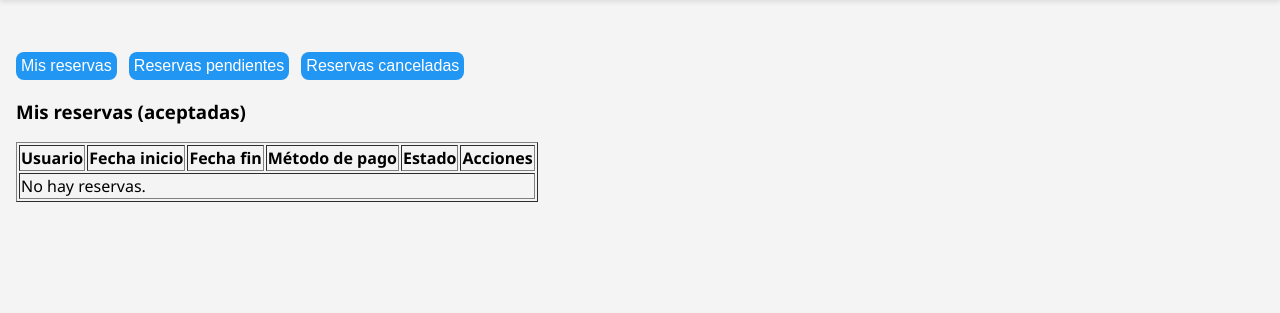
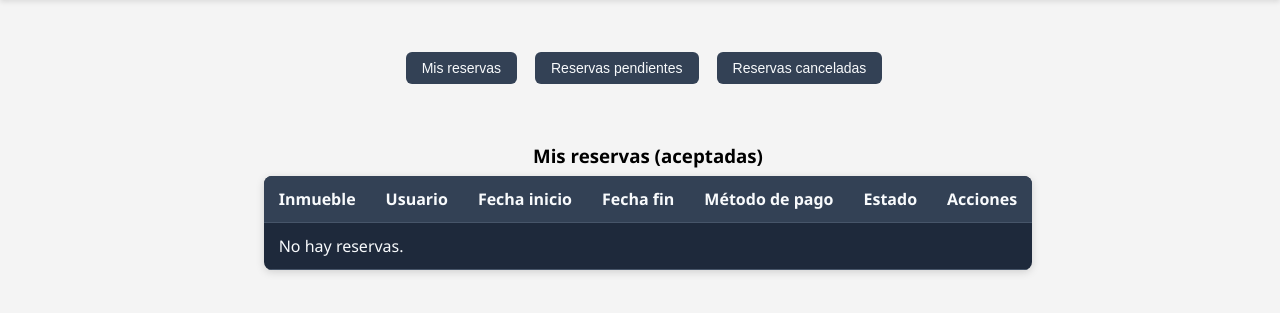
Before and after one commit to tomaspaoletti00/Ingenieria-de-Software-2, a Django app: page /reserva/reservas/ in a window 1280 px wide. Shown: the part 80-393 px from the top of the page. Run offline with Django 5.2, Linux system fonts and the light colour scheme; a user stored in the database is signed in; data comes from the database, SQL or seed files in the repository; both versions use the stored data as it was after the commit.

Commit message:
Arregle tablas de reservas

```diff
--- /dev/null
+++ b/static/styles/tabla_reservas_generica.css
@@ -0,0 +1,44 @@
+.tabla-reservas {
+    width: 100%;
+    max-width: 900px; /* Limita el ancho total */
+    margin: 0 auto;   /* Centra la tabla */
+    border-collapse: collapse;
+    background-color: #1e293b;
+    color: #f8fafc;
+    border-radius: 8px;
+    overflow: hidden;
+    box-shadow: 0 2px 8px rgba(0, 0, 0, 0.15);
+}
+
+.tabla-reservas thead {
+    background-color: #334155;
+}
+
+.tabla-reservas th, .tabla-reservas td {
+    padding: 12px 15px;
+    text-align: left;
+    border-bottom: 1px solid #475569;
+}
+
+.tabla-reservas tr:hover {
+    background-color: #2d3f56;
+}
+
+.btn-reserva {
+    padding: 5px 10px;
+    border: none;
+    border-radius: 6px;
+    cursor: pointer;
+    font-size: 0.9em;
+    transition: background-color 0.2s;
+}
+
+.btn-reserva.pagar {
+    background-color: #22c55e;
+    color: white;
+}
+
+.btn-reserva.cancelar {
+    background-color: #ef4444;
+    color: white;
+}
--- a/templates/gestion_reserva/listar_reservas.html
+++ b/templates/gestion_reserva/listar_reservas.html
@@ -2,6 +2,47 @@
 {% load static %}
 {% block content %}
 <link rel="stylesheet" href="{% static 'styles/detalle_inmueble.css' %}">
+
+<style>
+/* Centrado general */
+.contenedor-reservas {
+    display: flex;
+    flex-direction: column;
+    align-items: center;
+    gap: 1.5rem;
+}
+
+/* Botones de pestaña */
+.pestana-selector {
+    display: flex;
+    gap: 10px;
+    justify-content: center;
+    flex-wrap: wrap;
+}
+
+.pestana-selector button {
+    background-color: #334155;
+    color: #f8fafc;
+    border: none;
+    padding: 8px 16px;
+    border-radius: 6px;
+    cursor: pointer;
+    font-size: 14px;
+    transition: background-color 0.2s;
+}
+
+.pestana-selector button:hover {
+    background-color: #475569;
+}
+
+/* Títulos de pestañas */
+.pestana h3 {
+    text-align: center;
+    margin-bottom: 0.5rem;
+}
+</style>
+
+<div class="contenedor-reservas">
     <!-- Pestañas -->
     <div class="pestana-selector">
         <button onclick="mostrarPestaña('aceptadas')">Mis reservas</button>
@@ -9,6 +50,7 @@
         <button onclick="mostrarPestaña('canceladas')">Reservas canceladas</button>
     </div>
 
+    <!-- Contenido de cada pestaña -->
     <div id="pestana-aceptadas" class="pestana" style="margin-top: 1rem;">
         <h3>Mis reservas (aceptadas)</h3>
         {% include 'gestion_reserva/tabla_reservas_generica.html' with reservas=reservas_aceptadas user=user puede_cambiar_estado=puede_cambiar_estado estados_cancelables=estados_cancelables %}
@@ -23,6 +65,7 @@
         <h3>Reservas canceladas</h3>
         {% include 'gestion_reserva/tabla_reservas_generica.html' with reservas=reservas_canceladas user=user puede_cambiar_estado=puede_cambiar_estado estados_cancelables=estados_cancelables %}
     </div>
+</div>
 
 <script>
 function mostrarPestaña(nombre) {
--- a/templates/gestion_reserva/tabla_reservas_generica.html
+++ b/templates/gestion_reserva/tabla_reservas_generica.html
@@ -1,6 +1,10 @@
-<table border="1">
+{% load static %}
+<link rel="stylesheet" href="{% static 'styles/tabla_reservas_generica.css' %}">
+
+<table class="tabla-reservas">
     <thead>
         <tr>
+            <th>Inmueble</th>
             <th>Usuario</th>
             <th>Fecha inicio</th>
             <th>Fecha fin</th>
@@ -12,6 +16,7 @@
     <tbody>
         {% for reserva in reservas %}
             <tr>
+                <td>{{ reserva.inmueble.nombre }}</td>
                 <td>{{ reserva.usuario.username }}</td>
                 <td>{{ reserva.fecha_inicio }}</td>
                 <td>{{ reserva.fecha_fin }}</td>
@@ -22,13 +27,13 @@
                         {% if reserva.estado == 'pendiente_pago' %}
                             <form method="post" action="{% url 'pagar_reserva' reserva.id %}" style="display:inline;">
                                 {% csrf_token %}
-                                <button type="submit">Pagar</button>
+                                <button type="submit" class="btn-reserva pagar">Pagar</button>
                             </form>
                         {% endif %}
                         {% if reserva.estado in estados_cancelables %}
                             <form method="post" action="{% url 'cancelar_reserva' reserva.id %}" style="display:inline;">
                                 {% csrf_token %}
-                                <button type="submit" onclick="return confirm('¿Querés cancelar esta reserva?')">Cancelar</button>
+                                <button type="submit" class="btn-reserva cancelar" onclick="return confirm('¿Querés cancelar esta reserva?')">Cancelar</button>
                             </form>
                         {% endif %}
                     {% else %}
@@ -38,7 +43,7 @@
             </tr>
         {% empty %}
             <tr>
-                <td colspan="6">No hay reservas.</td>
+                <td colspan="7">No hay reservas.</td>
             </tr>
         {% endfor %}
     </tbody>
```
Also changed, not shown: static/styles/tabla_reservas.css (added, +78 -0 lines), templates/gestion_reserva/tabla_reservas.html (+21 -15 lines), db.sqlite3. Lines whose indentation alone changed are shown as unchanged.
